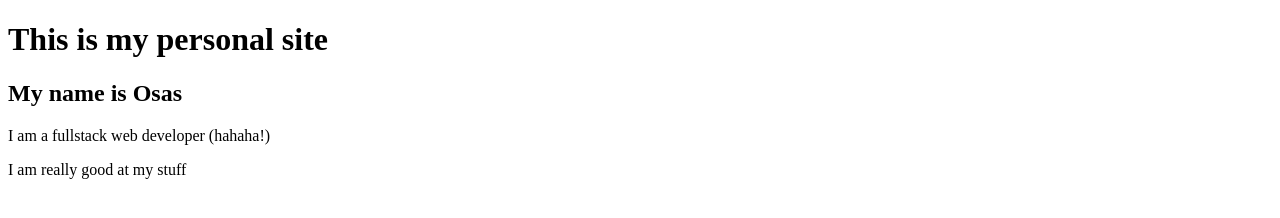
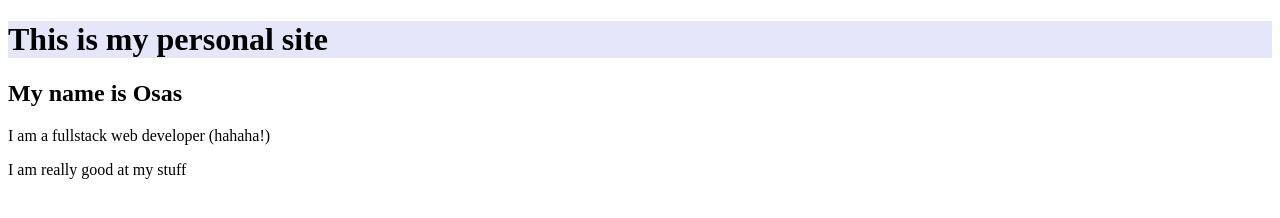
Before and after one commit to osasere/osasere.github.io, a plain HTML site: page index.html in a window 1280 px wide. Drawn offline with Linux system fonts and the light colour scheme.

Commit message:
add h1 color

```diff
--- a/index.html
+++ b/index.html
@@ -5,6 +5,11 @@
     <meta name="viewport" content="width=device-width, initial-scale=1.0">
     <meta http-equiv="X-UA-Compatible" content="ie=edge">
     <title>mysite</title>
+    <style>
+        h1{
+            background-color: lavender;
+        }
+    </style>
 </head>
 <body>
     <h1>This is my personal site</h1>
```
